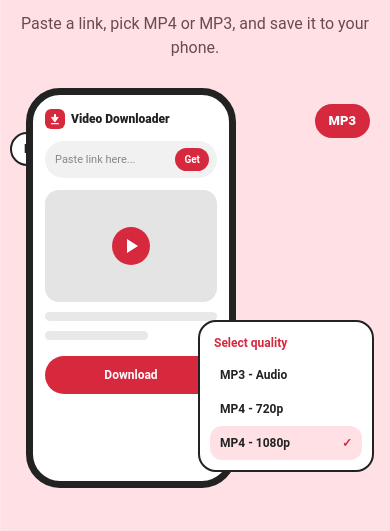
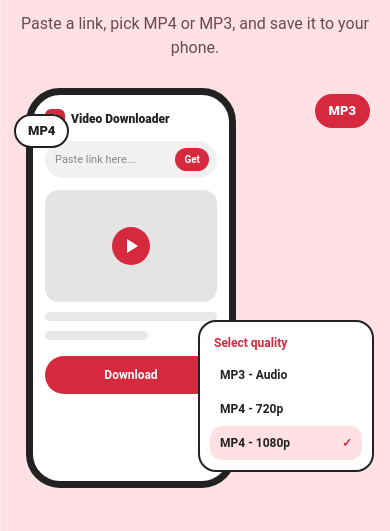
Before and after one commit to YouTube-VideoAudio/Downloader, a website: page public/index.html in a window 390 px wide. Shown: the part 245-776 px from the top of the page. Drawn offline with Linux system fonts and the light colour scheme.

Commit message:
Bring MP4 chip in front of phone mockup

```diff
--- a/public/index.html
+++ b/public/index.html
@@ -136,6 +136,9 @@ body.open{overflow:hidden}
 .nodev .btns{display:flex;gap:10px;margin-top:14px;flex-wrap:wrap}
 .nodev button{border:0;background:var(--red);color:#fff;font-weight:700;border-radius:30px;padding:12px 20px;font-size:15px;cursor:pointer}
 .nodev button.o{background:#fff;color:#222;border:2px solid #222}
+.chip{z-index:3}
+.c1{left:-2px;top:26px}
+.c2{top:6px}
 </style><script type="application/ld+json">
 {"@context":"https://schema.org","@type":"MobileApplication","name":"Video Downloader","operatingSystem":"Android 10 or newer","applicationCategory":"MultimediaApplication","description":"Download the free Video Downloader app for Android. Paste a link, choose MP4 or MP3 and save it to your phone. No signup, Android 10 or newer.","url":"https://videodownloader.devs.surf/","downloadUrl":"https://github.com/YouTube-VideoAudio/Downloader/releases/download/latest/Video-Downloader.apk","offers":{"@type":"Offer","price":"0","priceCurrency":"USD"}}
 </script>
```
